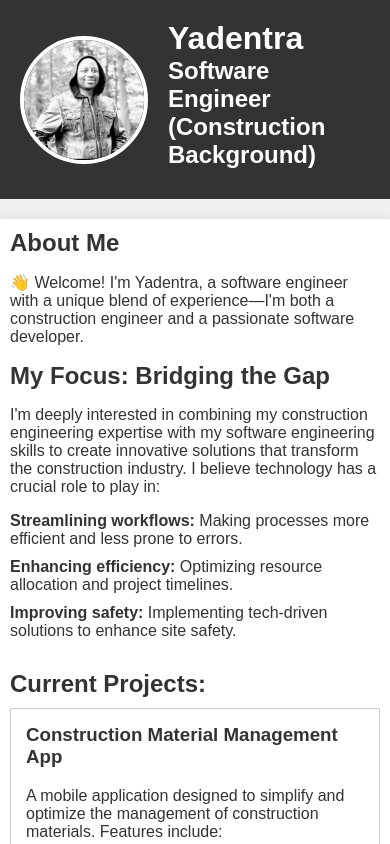
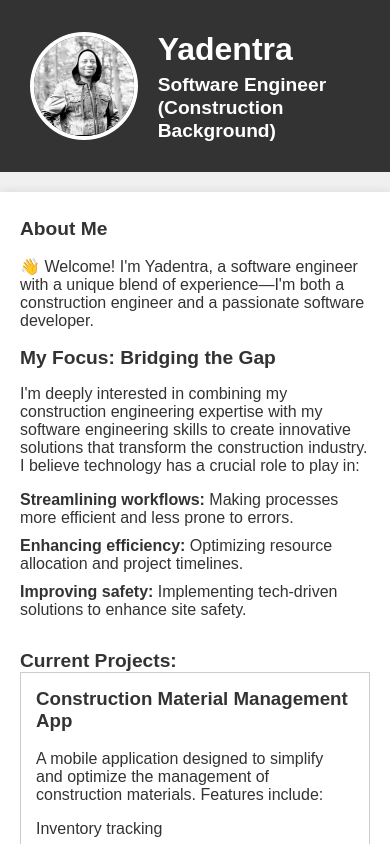
Before and after one commit to Yadentra/yadentra-portfolio, a plain HTML site: page index.html in a window 390 px wide. Shown: the top 844 px of the page. Drawn offline with Linux system fonts and the light colour scheme.

Commit message:
style.css

```diff
--- a/style.css
+++ b/style.css
@@ -9,38 +9,42 @@ body {
 header {
     background-color: #333;
     color: #fff;
-    padding: 20px;
+    padding: 30px;
+    display: flex;
+    justify-content: center;
+    align-items: center;
+    position: relative;
 }
 
 .header-container {
     display: flex;
     align-items: center;
+    max-width: 800px;
+    width: 100%;
 }
 
 .profile-picture {
-    width: 150px;
-    height: 150px;
+    width: 120px;
+    height: 120px;
     border-radius: 50%;
     border: 4px solid #fff;
     margin-right: 20px;
 }
 
 .header-text {
-    flex: 1;
-}
-
-h1, h2 {
-    margin: 0;
-    font-weight: bold;
+    text-align: left;
 }
 
 h1 {
-    font-size: 3em;
+    font-size: 2.5em;
+    margin: 0;
+    line-height: 1.2;
 }
 
 h2 {
-    font-size: 1.8em;
-    margin-bottom: 10px;
+    font-size: 1.5em;
+    margin: 5px 0 0;
+    line-height: 1.2;
 }
 
 main {
@@ -95,13 +99,10 @@ footer {
         font-size: 2em;
     }
     h2 {
-        font-size: 1.5em;
+        font-size: 1.2em;
     }
     .profile-picture {
-        width: 120px;
-        height: 120px;
-    }
-    main {
-        padding: 10px;
+        width: 100px;
+        height: 100px;
     }
 }
```
